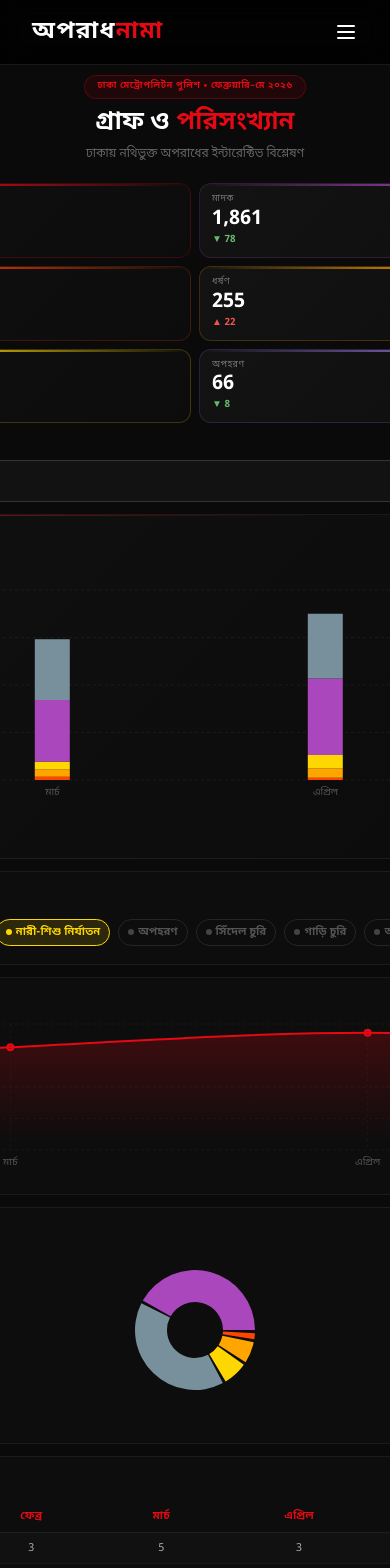
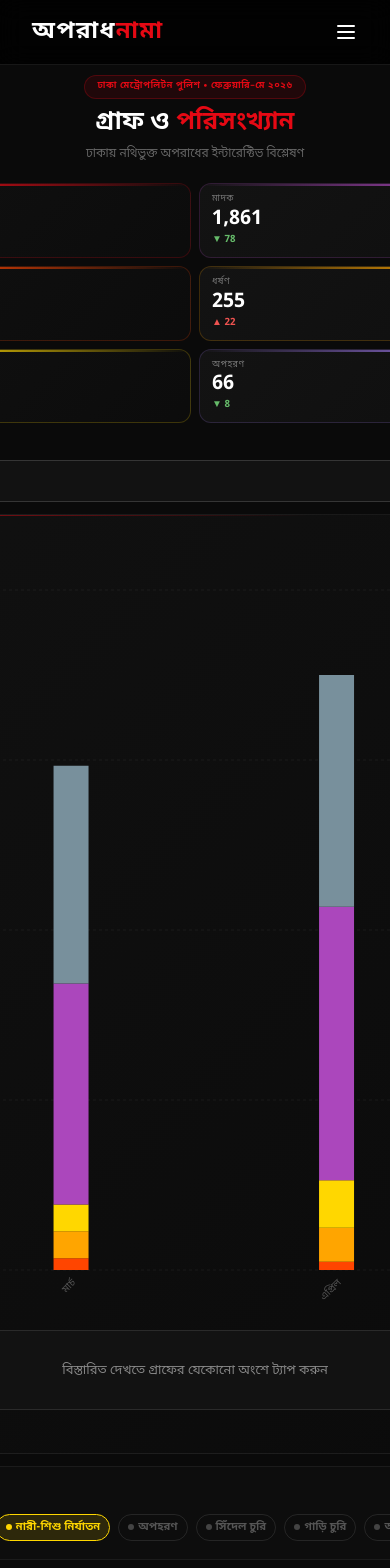
Before and after one commit to oporadhnama/oporadhnama, a Next.js app in the folder frontend/: page /graphs in a window 390 px wide. Shown: the top 1568 px of the page. Built offline with nearby package versions, Linux system fonts and the light colour scheme.

Commit message:
Fixgrapher

```diff
--- a/frontend/src/components/Graphs.jsx
+++ b/frontend/src/components/Graphs.jsx
@@ -207,6 +207,12 @@ export default function Graphs() {
   );
   const [selectedMonth, setSelectedMonth] = useState('all');
   const [hl, setHl] = useState(null);
+  const [activeMobileData, setActiveMobileData] = useState(null);
+
+  // Reset mobile data when chart type or active categories change
+  useEffect(() => {
+    setActiveMobileData(null);
+  }, [chartType, selCats, selectedMonth]);
 
   useEffect(() => {
     // eslint-disable-next-line react-hooks/set-state-in-effect
@@ -288,10 +294,64 @@ export default function Graphs() {
   const CH = isMobile ? 240 : 340;
   // Adjusted margins to prevent right-edge clipping
   const margin = isMobile
-    ? { top: 15, right: 15, left: -25, bottom: 5 }
+    ? { top: 15, right: 15, left: 5, bottom: 5 }
     : { top: 10, right: 20, left: 0, bottom: 5 };
   const axFs = isMobile ? 10 : 12;
   const dotR = isMobile ? 3 : 4;
+
+  const renderMobileScrollWrapper = (children) => {
+    if (!isMobile) return children;
+    return (
+      <div className="gr-scroll" style={{ width: '100%', overflowX: 'auto', WebkitOverflowScrolling: 'touch' }}>
+        <div style={{ minWidth: 600, height: '100%' }}>
+          {children}
+        </div>
+      </div>
+    );
+  };
+
+  const MobileDetailsCard = () => {
+    if (!isMobile || ['pie', 'radar'].includes(chartType) || selectedMonth !== 'all') return null;
+    return (
+      <div style={{
+        marginTop: 15,
+        padding: 15,
+        background: 'rgba(20, 20, 20, 0.85)',
+        backdropFilter: 'blur(10px)',
+        WebkitBackdropFilter: 'blur(10px)',
+        border: '1px solid rgba(255, 255, 255, 0.1)',
+        borderRadius: 12,
+        minHeight: 80,
+        display: 'flex',
+        flexDirection: 'column',
+        justifyContent: 'center',
+        transition: 'all 0.3s ease',
+      }}>
+        {!activeMobileData ? (
+          <p style={{ color: '#888', fontSize: 13, textAlign: 'center', margin: 0 }}>
+            বিস্তারিত দেখতে গ্রাফের যেকোনো অংশে ট্যাপ করুন
+          </p>
+        ) : (
+          <div>
+            <p style={{ color: '#ccc', fontSize: 13, marginBottom: 10, fontWeight: 700 }}>{activeMobileData.month}</p>
+            <div style={{ display: 'grid', gridTemplateColumns: '1fr 1fr', gap: 10 }}>
+              {activeCats.map(cat => {
+                const val = activeMobileData[cat.label];
+                if (val === undefined) return null;
+                return (
+                  <div key={cat.key} style={{ display: 'flex', alignItems: 'center', gap: 6, fontSize: 12 }}>
+                    <span style={{ width: 8, height: 8, borderRadius: '50%', background: cat.color, flexShrink: 0 }} />
+                    <span style={{ color: '#aaa', flex: 1, whiteSpace: 'nowrap', overflow: 'hidden', textOverflow: 'ellipsis' }}>{cat.label}</span>
+                    <span style={{ color: '#fff', fontWeight: 700 }}>{val}</span>
+                  </div>
+                );
+              })}
+            </div>
+          </div>
+        )}
+      </div>
+    );
+  };
 
   const renderChart = () => {
     if (!mounted) return <div style={{ height: CH, display: 'flex', alignItems: 'center', justifyContent: 'center' }}><span style={{ color: '#333' }}>লোড হচ্ছে...</span></div>;
@@ -352,15 +412,15 @@ export default function Graphs() {
     if (selectedMonth !== 'all' && chartType === 'bar') {
       return (
         <div style={{ width: '100%', overflow: 'hidden' }}>
-          <ResponsiveContainer width="100%" height={CH}>
-            {/* Expanded margin-left for mobile so text isn't cut off completely */}
-            <BarChart layout="vertical" data={singleMonthData} margin={{ top: 5, right: 20, left: isMobile ? -5 : 0, bottom: 5 }}>
+          {/* Use aspect ratio for scaling instead of fixed height on mobile */}
+          <ResponsiveContainer width="100%" aspect={isMobile ? 1.0 : undefined} height={isMobile ? undefined : CH}>
+            <BarChart layout="vertical" data={singleMonthData} margin={{ top: 5, right: 20, left: isMobile ? 5 : 0, bottom: 5 }}>
               <CartesianGrid strokeDasharray="3 3" stroke={G} horizontal={false} />
               <XAxis type="number" tick={{ fill: AX, fontSize: axFs }} axisLine={false} tickLine={false} />
-              <YAxis type="category" dataKey="name" tick={{ fill: '#ccc', fontSize: isMobile ? 9 : 10 }} axisLine={false} tickLine={false} width={isMobile ? 85 : 110} />
-              <Tooltip content={<CustomTooltip />} cursor={{ fill: 'rgba(255,255,255,0.05)' }} />
-              {/* Added maxBarSize to fix thickness issues */}
-              <Bar dataKey="value" fill="#E50914" maxBarSize={isMobile ? 25 : 40} radius={isMobile ? [0, 2, 2, 0] : [0, 4, 4, 0]}>
+              {/* Increased YAxis width to ensure Bengali labels do not truncate */}
+              <YAxis type="category" dataKey="name" tick={{ fill: '#ccc', fontSize: isMobile ? 10 : 10 }} axisLine={false} tickLine={false} width={isMobile ? 110 : 110} />
+              {!isMobile && <Tooltip content={<CustomTooltip />} cursor={{ fill: 'rgba(255,255,255,0.05)' }} />}
+              <Bar dataKey="value" fill="#E50914" maxBarSize={isMobile ? 25 : 40} radius={[0, 4, 4, 0]}>
                 {singleMonthData.map((e, i) => (
                   <Cell key={i} fill={e.color} />
                 ))}
@@ -376,12 +436,13 @@ export default function Graphs() {
     if (chartType === 'line') {
       return (
         <div style={{ width: '100%', overflow: 'hidden' }}>
-          <ResponsiveContainer width="100%" height={CH}>
-            <LineChart {...common}>
+          {renderMobileScrollWrapper(
+            <ResponsiveContainer width="100%" aspect={isMobile ? 1.5 : undefined} height={isMobile ? undefined : CH}>
+              <LineChart {...common} onClick={(e) => { if (isMobile && e?.activePayload) setActiveMobileData(e.activePayload[0].payload); }}>
                 <CartesianGrid strokeDasharray="3 3" stroke={G} />
-              <XAxis dataKey="month" tick={{ fill: AX, fontSize: axFs }} axisLine={false} tickLine={false} padding={{ left: 10, right: 10 }} />
+                <XAxis dataKey="month" tick={{ fill: AX, fontSize: axFs, angle: isMobile ? -45 : 0 }} textAnchor={isMobile ? 'end' : 'middle'} axisLine={false} tickLine={false} padding={{ left: 10, right: 10 }} height={isMobile ? 40 : 30} />
                 <YAxis tick={{ fill: AX, fontSize: axFs }} axisLine={false} tickLine={false} width={isMobile ? 28 : 38} />
-              <Tooltip content={<CustomTooltip />} />
+                {!isMobile && <Tooltip content={<CustomTooltip />} />}
                 {activeCats.map(c => (
                   <Line key={c.key} type="monotone" dataKey={c.label} stroke={c.color}
                     strokeWidth={hl === c.key ? 3 : 2} dot={{ fill: c.color, r: dotR }}
@@ -390,6 +451,7 @@ export default function Graphs() {
                 ))}
               </LineChart>
             </ResponsiveContainer>
+          )}
         </div>
       );
     }
@@ -397,8 +459,9 @@ export default function Graphs() {
     if (chartType === 'area') {
       return (
         <div style={{ width: '100%', overflow: 'hidden' }}>
-          <ResponsiveContainer width="100%" height={CH}>
-            <AreaChart {...common}>
+          {renderMobileScrollWrapper(
+            <ResponsiveContainer width="100%" aspect={isMobile ? 1.5 : undefined} height={isMobile ? undefined : CH}>
+              <AreaChart {...common} onClick={(e) => { if (isMobile && e?.activePayload) setActiveMobileData(e.activePayload[0].payload); }}>
                 <defs>
                   {activeCats.map(c => (
                     <linearGradient key={c.key} id={`ag-${c.key}`} x1="0" y1="0" x2="0" y2="1">
@@ -408,9 +471,9 @@ export default function Graphs() {
                   ))}
                 </defs>
                 <CartesianGrid strokeDasharray="3 3" stroke={G} />
-              <XAxis dataKey="month" tick={{ fill: AX, fontSize: axFs }} axisLine={false} tickLine={false} padding={{ left: 10, right: 10 }} />
+                <XAxis dataKey="month" tick={{ fill: AX, fontSize: axFs, angle: isMobile ? -45 : 0 }} textAnchor={isMobile ? 'end' : 'middle'} axisLine={false} tickLine={false} padding={{ left: 10, right: 10 }} height={isMobile ? 40 : 30} />
                 <YAxis tick={{ fill: AX, fontSize: axFs }} axisLine={false} tickLine={false} width={isMobile ? 28 : 38} />
-              <Tooltip content={<CustomTooltip />} />
+                {!isMobile && <Tooltip content={<CustomTooltip />} />}
                 {activeCats.map(c => (
                   <Area key={c.key} type="monotone" dataKey={c.label}
                     stroke={c.color} fill={`url(#ag-${c.key})`}
@@ -420,6 +483,7 @@ export default function Graphs() {
                 ))}
               </AreaChart>
             </ResponsiveContainer>
+          )}
         </div>
       );
     }
@@ -427,12 +491,13 @@ export default function Graphs() {
     // bar (default)
     return (
       <div style={{ width: '100%', overflow: 'hidden' }}>
-        <ResponsiveContainer width="100%" height={CH}>
-          <BarChart {...common} barCategoryGap={isMobile ? "10%" : "18%"}>
+        {renderMobileScrollWrapper(
+          <ResponsiveContainer width="100%" aspect={isMobile ? 1.5 : undefined} height={isMobile ? undefined : CH}>
+            <BarChart {...common} barCategoryGap={isMobile ? "10%" : "18%"} onClick={(e) => { if (isMobile && e?.activePayload) setActiveMobileData(e.activePayload[0].payload); }}>
               <CartesianGrid strokeDasharray="3 3" stroke={G} vertical={false} />
-            <XAxis dataKey="month" tick={{ fill: AX, fontSize: axFs }} axisLine={false} tickLine={false} />
+              <XAxis dataKey="month" tick={{ fill: AX, fontSize: axFs, angle: isMobile ? -45 : 0 }} textAnchor={isMobile ? 'end' : 'middle'} axisLine={false} tickLine={false} height={isMobile ? 40 : 30} />
               <YAxis tick={{ fill: AX, fontSize: axFs }} axisLine={false} tickLine={false} width={isMobile ? 28 : 38} />
-            <Tooltip content={<CustomTooltip />} cursor={{ fill: 'rgba(255,255,255,0.05)' }} />
+              {!isMobile && <Tooltip content={<CustomTooltip />} cursor={{ fill: 'rgba(255,255,255,0.05)' }} />}
               {/* Added maxBarSize here to fix massive overlapping bars */}
               {activeCats.map(c => (
                 <Bar
@@ -449,6 +514,7 @@ export default function Graphs() {
               ))}
             </BarChart>
           </ResponsiveContainer>
+        )}
       </div>
     );
   };
@@ -592,6 +658,8 @@ export default function Graphs() {
           </div>
 
           {renderChart()}
+
+          <MobileDetailsCard />
 
           {/* Mobile legend strip below chart */}
           {isMobile && !['pie', 'radar'].includes(chartType) && (
```
Also changed, not shown: 1 other file (tests, documents, lock files or other folders). Lines whose indentation alone changed are shown as unchanged.
